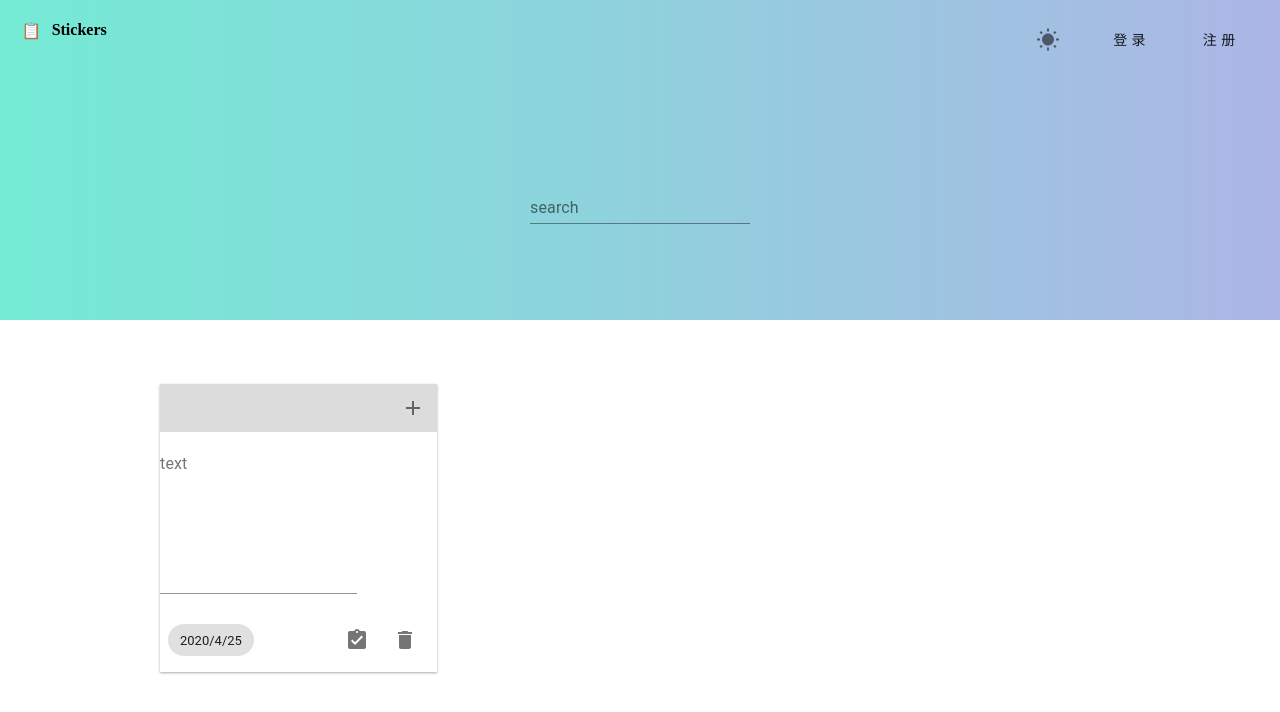
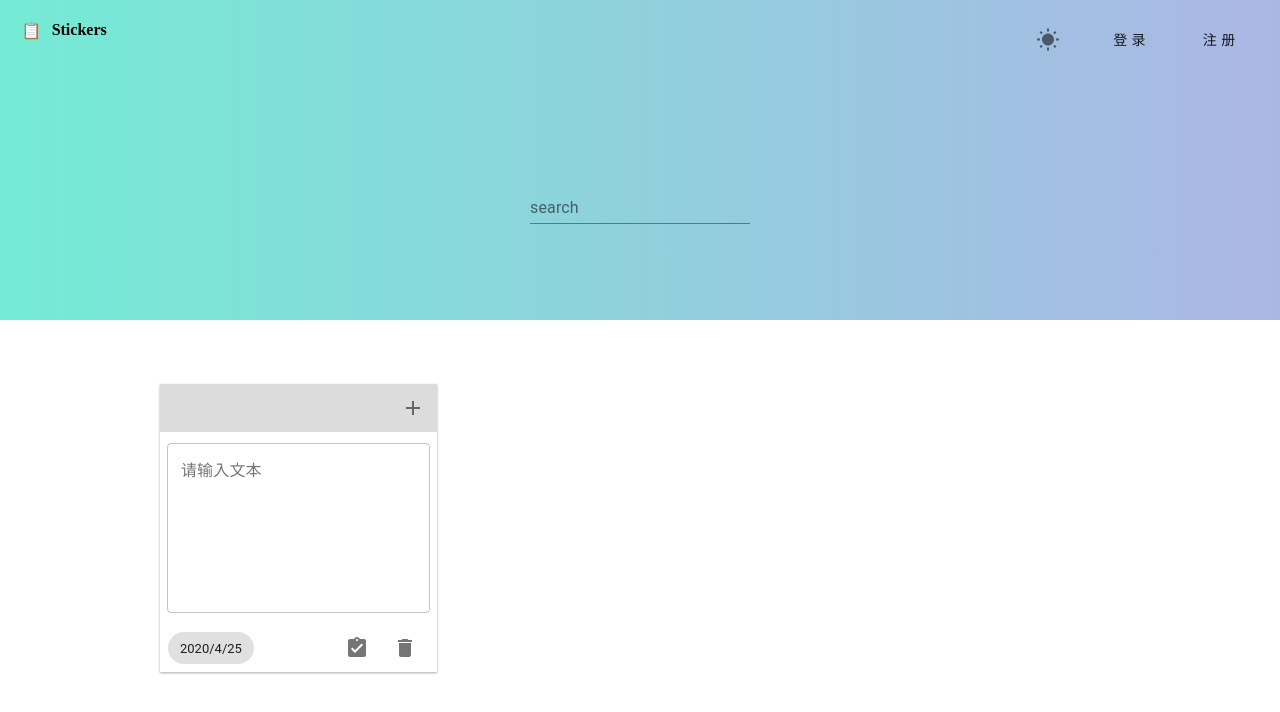
Before and after one commit to Yingnan-Liu/Stickers-fullstack, a React (Create React App) app: page / in a window 1280 px wide. Both pictures are taken after a click on the button 357 px from the left and 640 px from the top of the page. Shown: the top 712 px of the page. Built offline with nearby package versions, Linux system fonts and the light colour scheme.

Commit message:
useDebounce custom  hook

```diff
--- a/src/components/Sticker/Sticker.js
+++ b/src/components/Sticker/Sticker.js
@@ -3,15 +3,19 @@ import { IconButton, Chip, Typography, TextField } from "@material-ui/core";
 import EditIcon from "@material-ui/icons/Edit";
 import DeleteIcon from "@material-ui/icons/Delete";
 import AddIcon from "@material-ui/icons/Add";
-import { useAuthState } from "../../context";
+// import { useAuthState } from "../../context";
 import AssignmentTurnedInIcon from "@material-ui/icons/AssignmentTurnedIn";
+import { useDebounce } from "../../utils/useDebounce";
 import "./style.scss";
 
 const Sticker = ({ content }) => {
   const [disable, setDisable] = useState(true);
-  const [text, setText] = useState("");
+  const [debouncedText, setDebounceText] = useDebounce();
   const [isEdit, setIsEdit] = useState(false);
 
+  const handleInput = (e) => {
+    setDebounceText(e.target.value);
+  };
   const handleEdit = () => {
     setIsEdit(true);
   };
@@ -20,6 +24,8 @@ const Sticker = ({ content }) => {
   };
   return (
     <div className="sticker">
+      {/* <div>{text}</div>
+    <div>{debouncedText}</div> */}
       <div className="paper">
         <div className="paper-header">
           <IconButton>
@@ -33,23 +39,28 @@ const Sticker = ({ content }) => {
               className="text-area"
               minRows={7}
               maxRows={7}
-              label="text"
+              label="请输入文本"
+              variant="outlined"
               multiline
+              onChange={handleInput}
             />
           ) : (
-            <Typography>{text}</Typography>
+            <Typography>{debouncedText}</Typography>
           )}
         </div>
         <div className="paper-footer">
           <Chip className="time-staple" label="2020/4/25" />
           <div className="paper-btns">
-            <IconButton aria-label="edit">
-              {isEdit ? (
-                <AssignmentTurnedInIcon onClick={handleSave} />
-              ) : (
-                <EditIcon onClick={handleEdit} />
-              )}
-            </IconButton>
+            {isEdit ? (
+              <IconButton aria-label="save"  onClick={handleSave}>
+                <AssignmentTurnedInIcon />
+              </IconButton>
+            ) : (
+              <IconButton aria-label="edit" onClick={handleEdit} >
+                <EditIcon />
+              </IconButton>
+            )}
+
             <IconButton aria-label="delete">
               <DeleteIcon />
             </IconButton>
--- a/src/components/Sticker/style.scss
+++ b/src/components/Sticker/style.scss
@@ -14,14 +14,18 @@
         }
         .paper-content{
            flex: 1 1 auto;
+           display: flex;
+           justify-content: center;
+           align-items: center;
            .text-area{
+               width: 95%;
            }
         }
         .paper-footer{
             display: flex;
             justify-content: space-between;
             align-items: center;
-            padding:0.5rem 0.5rem;
+            padding:0 0.5rem;
         }
         &:hover{
             box-shadow: 0px 10px 20px rgba(0, 0, 0, 0.19), 0px 6px 6px rgba(0, 0, 0, 0.24);
--- /dev/null
+++ b/src/utils/useDebounce.js
@@ -0,0 +1,23 @@
+import { useCallback , useState } from "react";
+
+const debounce = (fun,time)=>{
+    let timerId=null
+    return function(...args){
+        clearTimeout(timerId)
+        timerId = setTimeout(()=>{
+            fun.apply(this,args)
+        },time)
+    }
+}
+
+export const useDebounce = (obj=null, time=1000) =>{
+    const [state,setState] = useState(obj)
+
+    const _debounce = useCallback(debounce(setState,time),[])
+
+    const setDebounceState =(value)=>{
+        _debounce(value)
+    }
+
+    return [state,setDebounceState]
+}
```
